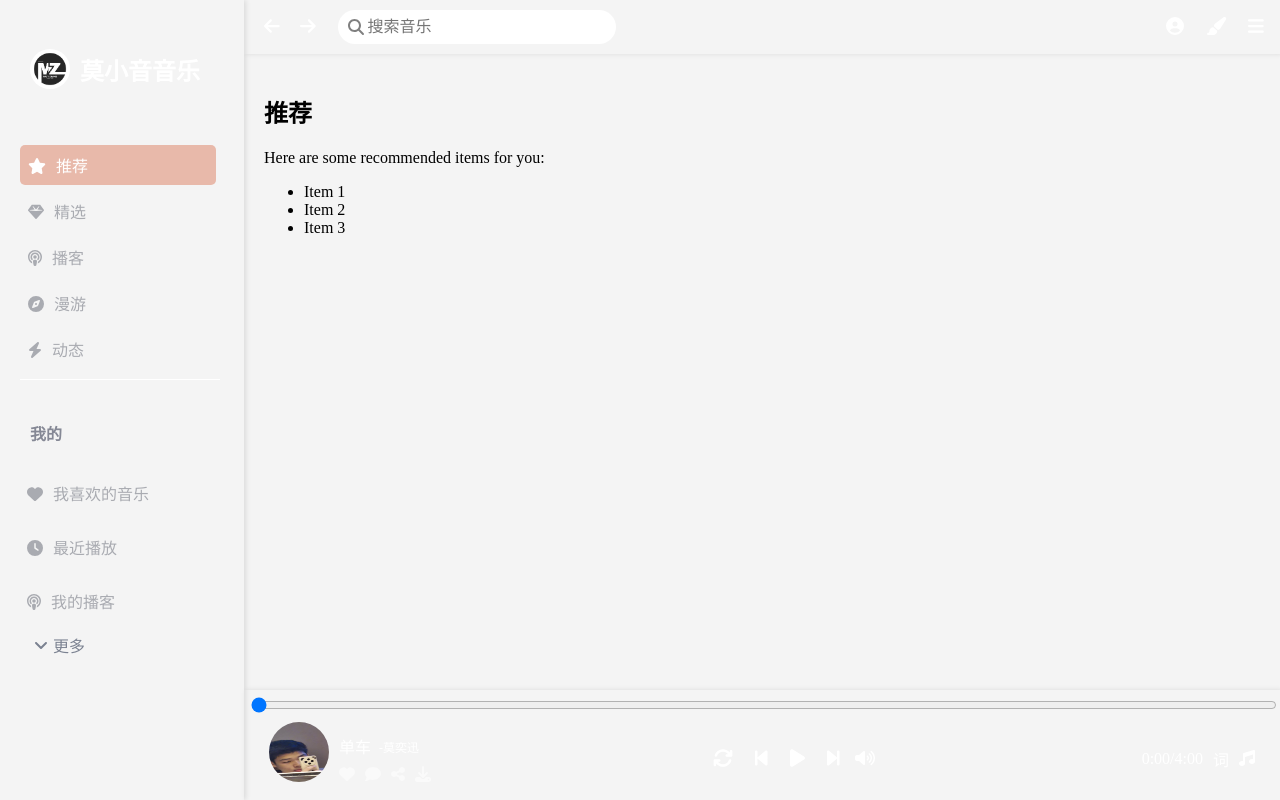
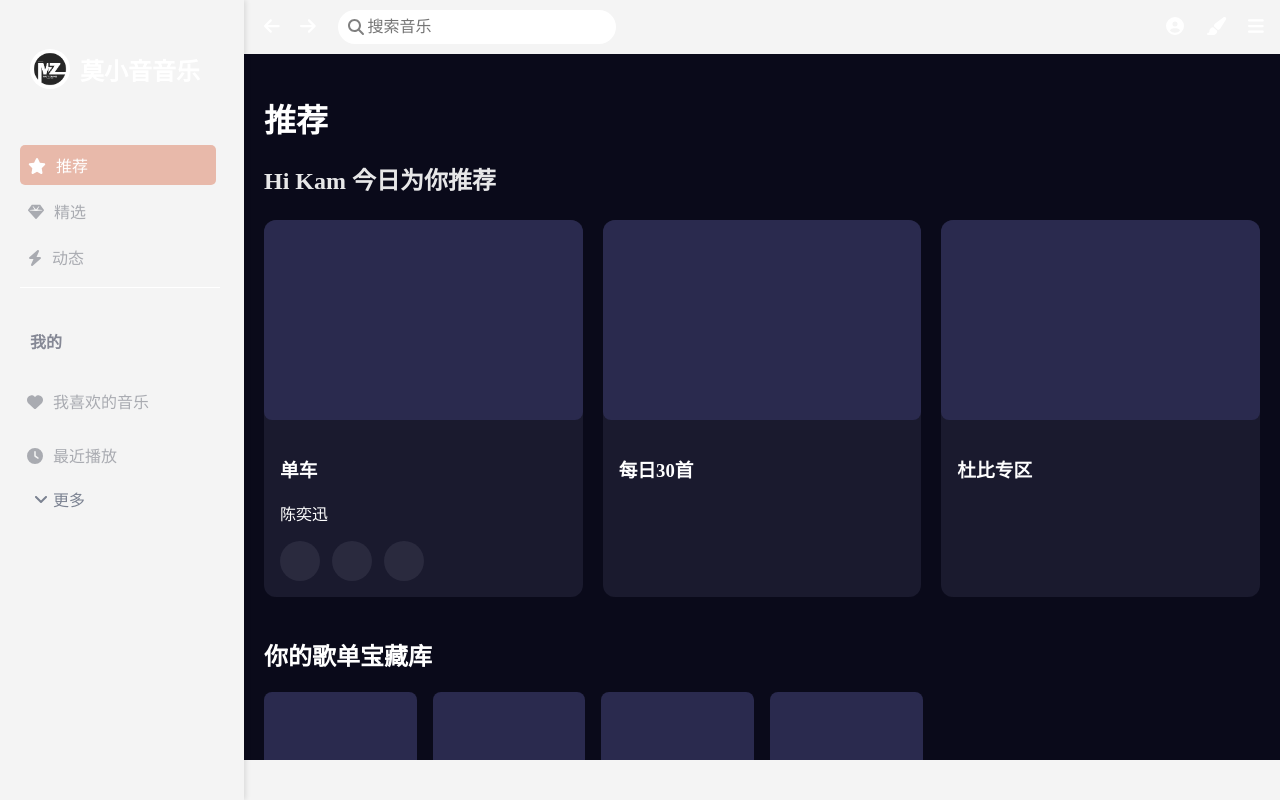
Before and after one commit to Kam-hud/My-music, a Vue app: page /recommended in a window 1280 px wide. Built offline with nearby package versions, Linux system fonts and the light colour scheme.

Commit message:
Changes and delete

```diff
--- a/src/App.vue
+++ b/src/App.vue
@@ -10,15 +10,12 @@ import Setting from './components/Setting.vue';
 const navItems = ref([
     { path: '/recommended', name: '推荐', icon: 'star' },
     { path: '/winnow', name: '精选', icon: 'gem' },
-    { path: '/podcast', name: '播客', icon: 'podcast' },
-    { path: '/roam', name: '漫游', icon: 'compass' },
     { path: '/dynamic', name: '动态', icon: 'bolt' }
 ]);
 // 存储从路由传递过来的值
 const myItems = ref([
     { path: '/likeMusic', name: '我喜欢的音乐', icon: 'heart' },
     { path: '/recentlyPlayed', name: '最近播放', icon: 'clock' },
-    { path: '/myPodcast', name: '我的播客', icon: 'podcast' },
     { path: '/myCollection', name: '我的收藏', icon: 'star', showMore: true },
     { path: '/download', name: '下载管理', icon: 'download', showMore: true },
     { path: '/localMusic', name: '本地音乐', icon: 'music', showMore: true },
@@ -129,7 +126,7 @@ onMounted(() => {
         <!-- 路由出口 → 匹配的组件所展示的位置  -->
         <div class="main">
             <Setting :background-color="backgroundColor" @change-background="changeBackgroundColor"></Setting>
-            <player></player>
+            <!-- <player></player> -->
             <draggableList v-if="isShowModal" @update-order="handleUpdateOrder"  @click="closeModal"/>
             <router-view style="padding: 20px;"></router-view>
         </div>
@@ -203,6 +200,7 @@ onMounted(() => {
                     margin-right: 10px;
                     opacity: 0;
                     transition: opacity 0.3s;
+                    cursor: pointer;
                 }
             }
 
@@ -244,9 +242,7 @@ onMounted(() => {
     }
     .main{
         margin-left: 244px;
-        // padding: 20px;
         flex: 1;
-        // background-color: #f4f4f4;
         overflow-y: auto;
         height: calc(100vh - 40px);
         box-sizing: border-box;
--- a/src/components/DraggableList.vue
+++ b/src/components/DraggableList.vue
@@ -8,10 +8,9 @@ const emit = defineEmits(['close','update-order']);
 const edits = ref([
     { id: 1, name: "我喜欢的音乐", icon: 'heart' },
     { id: 2, name: '最近播放', icon: 'play-circle' },
-    { id: 3, name: '我的播客', icon: 'podcast' },
-    { id: 4, name: '我的收藏', icon: 'heart' },
-    { id: 5, name: '下载管理', icon: 'download' },
-    { id: 6, name: '本地音乐', icon: 'hdd' },
+    { id: 3, name: '我的收藏', icon: 'heart' },
+    { id: 4, name: '下载管理', icon: 'download' },
+    { id: 5, name: '本地音乐', icon: 'hdd' },
 ])
 
 // 存储被拖动的项目
--- a/src/components/Setting.vue
+++ b/src/components/Setting.vue
@@ -1,5 +1,5 @@
 <script setup>
-import { ref } from 'vue';
+import { onMounted, ref } from 'vue';
 import PaintBrush from './PaintBrush.vue';
 import login from './login.vue';
 
@@ -8,9 +8,16 @@ const props = defineProps({
   backgroundColor: String // 接收传递的背景颜色
 })
 
+// 控制画板的显示和隐藏
 const isShowBrush = ref(false)
+// 控制登录界面的显示和隐藏
 const isOpenLogin = ref(false)
+// 控制下拉菜单的显示和隐藏
+const showDropdown = ref(false)
+// 存储登录用户的数据
+const loggedInUser = ref('')
 
+// 返回上一页和下一页
 const goBack = () => {
     window.history.back()
 }
@@ -18,13 +25,46 @@ const goForward = () => {
     window.history.forward()
 }
 
+// 打开画板
 const openBrush = () => {
     isShowBrush.value = !isShowBrush.value
 }
 
+// 登录成功后的回调函数
+const handleUserLoggedIn = (username) => {
+    loggedInUser.value = username
+    // isOpenLogin.value = false
+    localStorage.setItem('loggedInUser', username) // 将登录用户的数据存储到 localStorage
+    isOpenLogin.value = false
+}
+
+// 退出登录后的回调函数
+const handleUserLoggedOut = () => {
+    loggedInUser.value = ''
+    // localStorage.removeItem('loggedInUser') // 从 localStorage 中移除登录用户的数据
+    showDropdown.value = false;
+}
+
+// 打开登录界面
 const openLogin = () => {
-    isOpenLogin.value = !isOpenLogin.value
+    if (!loggedInUser.value) {
+        isOpenLogin.value = !isOpenLogin.value
+        return
+    }
 }
+
+// 下拉菜单的显示和隐藏
+const toggleDropdown = () => {
+    showDropdown.value = !showDropdown.value
+}
+
+// 监听页面加载时
+onMounted(() => {
+    const user = localStorage.getItem('loggedInUser') // 从 localStorage 中获取登录用户的数据
+    if (user) {
+        loggedInUser.value = user // 将登录用户的数据赋值给 loggedInUser
+    }
+})
 </script>
 
 <template>
@@ -44,18 +84,27 @@ const openLogin = () => {
             </div>
             <div class="navbar-right">
                 <button class="icon-button" @click="openLogin">
-                    <font-awesome-icon icon="user-circle"/>
+                    <template v-if="loggedInUser">
+                        {{ loggedInUser }}
+                        <font-awesome-icon icon="caret-down" @click.stop="toggleDropdown"/>
+                        <div v-if="showDropdown" class="dropdown-menu">
+                            <button @click="handleUserLoggedOut">退出登录</button>
+                        </div>
+                    </template>
+                    <template v-else>
+                        <font-awesome-icon icon="user-circle"/>
+                    </template>
                 </button>
                 <button class="icon-button" @click="openBrush">
                     <font-awesome-icon icon="paint-brush"/>
                 </button>
                 <button class="icon-button">
-                    <font-awesome-icon icon="bars"/> <!-- 设置图标 -->
+                    <font-awesome-icon icon="bars"/>
                 </button>
             </div>
         </div>
         <PaintBrush v-if="isShowBrush" @change-background="$emit('change-background', $event)"></PaintBrush>
-        <login v-if="isOpenLogin"></login>
+        <login v-if="isOpenLogin" @user-logged-in="handleUserLoggedIn"></login>
     <!-- </div>    -->
 </template>
 
@@ -65,7 +114,6 @@ const openLogin = () => {
     justify-content: space-between;
     align-items: center;
     padding: 10px;
-    // background-color: #222;
     color: white;
     box-shadow: 2px 0 5px rgba(0, 0, 0, 0.1);
     .navbar-left {
@@ -121,6 +169,26 @@ const openLogin = () => {
             margin-left: 10px;
             cursor: pointer;
             font-size: 18px;
+            .dropdown-menu {
+                position: absolute;
+                background-color: #f9f9f9;
+                min-width: 50px;
+                box-shadow: 0px 8px 16px 0px rgba(0,0,0,0.2);
+                z-index: 100;
+                right: 10;
+
+                button {
+                    color: black;
+                    padding: 12px 16px;
+                    text-decoration: none;
+                    display: block;
+                    text-align: left;
+                    border: none;
+                    background: none;
+                    width: 100%;
+                    cursor: pointer;
+                }
+            }
         }
     }
 }
--- a/src/components/login.vue
+++ b/src/components/login.vue
@@ -1,9 +1,10 @@
 <script setup>
-import { ref } from 'vue'
+import { ref, defineEmits } from 'vue'
 
+// 定义可以发出的事件
+const emit = defineEmits(['user-logged-in']);
 const registeredUsers = ref([]) // 存储已注册用户的数据
 const isRegistering = ref(false) // 控制登录和注册的状态
-const isLoggedIn = ref(false)
 
 // 登录
 const loginAccount =ref('')
@@ -32,7 +33,9 @@ const saveUserToLocalStorage = () => {
 const handleLogin = () => {
     if (checkUserExists(loginAccount.value) && registeredUsers.value.find(user => user.account === loginAccount.value).password === loginPassword.value) {
         alert("登录成功")
-        isLoggedIn.value = false
+        // loginAccount.value = ''
+        // loginPassword.value = ''
+        emit('user-logged-in', loginAccount.value)
     } else {
         alert('账号或密码错误');
     }
@@ -48,12 +51,13 @@ const handleRegister = () => {
         registeredUsers.value.push({ account: registerAccount.value, password: registerPassword.value });
         alert('注册成功！');
         saveUserToLocalStorage()
-        isRegistering.value = false;
+        registerAccount.value = ''
+        registerPassword.value = ''
+        isRegistering.value = false; // 返回登录界面
     } else {
         alert('账号已注册！');
     }
 };
-
 
 // 立即注册
 const goToRegister = () => {
--- a/src/main.js
+++ b/src/main.js
@@ -8,12 +8,12 @@ import { FontAwesomeIcon } from '@fortawesome/vue-fontawesome';
 import { faStar, faHeart, faGem, faPodcast, faCompass, faBolt, faAngleUp, faAngleDown, faComment, faShareAlt } from '@fortawesome/free-solid-svg-icons';
 import { faClock, faDownload, faMusic, faEdit, faBars, faPlayCircle, faHdd, faTimes } from '@fortawesome/free-solid-svg-icons';
 import { faStepBackward, faPause, faStepForward, faPlay, faVolumeUp, faSync, faRepeat, faRandom } from '@fortawesome/free-solid-svg-icons'
-import { faArrowLeft, faArrowRight, faSearch, faUserCircle, faPaintBrush } from '@fortawesome/free-solid-svg-icons'
+import { faArrowLeft, faArrowRight, faSearch, faUserCircle, faPaintBrush, faCaretDown } from '@fortawesome/free-solid-svg-icons'
 
 library.add(faStar, faHeart, faGem, faPodcast, faCompass, faBolt, faAngleDown, faAngleUp);
 library.add(faClock, faDownload, faMusic, faEdit, faBars, faPlayCircle, faHdd, faTimes, faComment, faShareAlt)
 library.add(faSync, faRepeat, faRandom, faStepBackward, faPause, faStepForward, faPlay, faVolumeUp)
-library.add(faArrowLeft, faArrowRight, faSearch, faUserCircle, faPaintBrush)
+library.add(faArrowLeft, faArrowRight, faSearch, faUserCircle, faPaintBrush, faCaretDown)
 
 createApp(App)
     .use(router)
--- a/src/router/index.js
+++ b/src/router/index.js
@@ -16,16 +16,6 @@ const routes = [
         component: () => import('@/views/Winnow.vue')
     },
     {
-        path: '/podcast',
-        name: '播客',
-        component: () => import('@/views/Podcast.vue')
-    },
-    {
-        path: '/roam',
-        name: '漫游',
-        component: () => import('@/views/Roam.vue')
-    },
-    {
         path: '/dynamic',
         name: '动态',
         component: () => import('@/views/DynamicState.vue')
@@ -39,11 +29,6 @@ const routes = [
         path: '/recentlyPlayed',
         name: '最近播放',
         component: () => import('@/views/RecentlyPlayed.vue')
-    },
-    {
-        path: '/myPodcast',
-        name: '我的播客',
-        component: () => import('@/views/MyPodcast.vue')
     },
     {
         path: '/myCollection',
--- a/src/views/MyPodcast.vue
+++ /dev/null
@@ -1,9 +0,0 @@
-<script setup></script>
-
-<template>
-    <div>
-        <h1>我的播客</h1>
-    </div>
-</template>
-
-<style lang="scss" scoped></style>
--- a/src/views/Podcast.vue
+++ /dev/null
@@ -1,12 +0,0 @@
-<script setup></script>
-
-<template>
-    <div>
-        <h2>播客</h2>
-        <p>Podcast page</p>
-    </div>
-</template>
-
-<style scoped>
-
-</style>
--- a/src/views/Recommended.vue
+++ b/src/views/Recommended.vue
@@ -1,15 +1,169 @@
-<script setup></script>
+<script setup>
+import { ref } from 'vue'
+
+const username = ref('Kam')
+const playlists = ref([
+  { name: 'Playlist 1' },
+  { name: 'Playlist 2' },
+  { name: 'Playlist 3' },
+  { name: 'Playlist 4' },
+])
+</script>
 
 <template>
-    <div>
-        <h2>推荐</h2>
-        <p>Here are some recommended items for you:</p>
-        <ul>
-            <li>Item 1</li>
-            <li>Item 2</li>
-            <li>Item 3</li>
-        </ul>
+    <div class="recommended">
+        <!-- 标题区域 -->
+        <h1 class="title">推荐</h1>
+        <h2 class="subtitle">Hi {{ username }} 今日为你推荐</h2>
+
+        <!-- 推荐卡片区域 -->
+        <div class="recommendation-cards">
+        <div class="card">
+            <div class="card-image placeholder"></div>
+            <div class="card-content">
+                <h3>单车</h3>
+                <p>陈奕迅</p>
+                    <div class="card-actions">
+                        <button class="play-btn"><i class="fas fa-play"></i></button>
+                        <button class="like-btn"><i class="fas fa-heart"></i></button>
+                        <button class="more-btn"><i class="fas fa-ellipsis-h"></i></button>
+                    </div>
+            </div>
+        </div>
+
+        <div class="card">
+            <div class="card-image placeholder"></div>
+            <div class="card-content">
+                <h3>每日30首</h3>
+            </div>
+        </div>
+
+        <div class="card">
+            <div class="card-image placeholder"></div>
+            <div class="card-content">
+                <h3>杜比专区</h3>
+            </div>
+        </div>
     </div>
+
+    <!-- 歌单收藏区域 -->
+    <div class="playlist-section">
+        <h2 class="section-title">你的歌单宝藏库</h2>
+        <div class="playlist-grid">
+            <div v-for="(playlist, index) in playlists" :key="index" class="playlist-item">
+                <div class="placeholder"></div>
+            </div>
+        </div>
+    </div>
+  </div>
 </template>
 
-<style scoped></style>
+<style lang="scss" scoped>
+// Variables
+$primary-bg: #0a0a1a;
+$card-bg: #1a1a2e;
+$button-bg: #2a2a3e;
+$placeholder-bg: #2a2a4e;
+$text-color: white;
+$text-secondary: rgba(255, 255, 255, 0.9);
+
+// Mixins
+@mixin flex-center {
+  display: flex;
+  align-items: center;
+  justify-content: center;
+}
+
+@mixin card-base {
+  background: $card-bg;
+  border-radius: 12px;
+  overflow: hidden;
+}
+
+@mixin placeholder {
+  background: $placeholder-bg;
+  border-radius: 8px;
+  width: 100%;
+}
+
+.recommended {
+  padding: 20px;
+  background: $primary-bg;
+  min-height: 100vh;
+  color: $text-color;
+
+  .title {
+    font-size: 32px;
+    margin-bottom: 8px;
+  }
+
+  .subtitle {
+    font-size: 24px;
+    margin-bottom: 24px;
+    color: $text-secondary;
+  }
+}
+
+.recommendation-cards {
+  display: grid;
+  grid-template-columns: repeat(auto-fit, minmax(250px, 1fr));
+  gap: 20px;
+  margin-bottom: 40px;
+
+  .card {
+    @include card-base;
+
+    &-image {
+      &.placeholder {
+        @include placeholder;
+        height: 200px;
+      }
+    }
+
+    &-content {
+      padding: 16px;
+    }
+
+    &-actions {
+      display: flex;
+      gap: 12px;
+      margin-top: 12px;
+
+      button {
+        width: 40px;
+        height: 40px;
+        border-radius: 50%;
+        border: none;
+        background: $button-bg;
+        color: $text-color;
+        cursor: pointer;
+        transition: all 0.3s ease;
+
+        &:hover {
+          background: lighten($button-bg, 10%);
+        }
+      }
+    }
+  }
+}
+
+.playlist-section {
+  .section-title {
+    font-size: 24px;
+    margin-bottom: 20px;
+  }
+
+  .playlist-grid {
+    display: grid;
+    grid-template-columns: repeat(auto-fill, minmax(150px, 1fr));
+    gap: 16px;
+
+    .playlist-item {
+      .placeholder {
+        @include placeholder;
+        aspect-ratio: 1;
+      }
+    }
+  }
+}
+</style>
--- a/src/views/Roam.vue
+++ /dev/null
@@ -1,12 +0,0 @@
-<script setup></script>
-
-<template>
-    <div>
-        <h2>漫游</h2>
-        <p>Roam around the world!</p>
-    </div>
-</template>
-
-<style scoped>
-
-</style>
```
